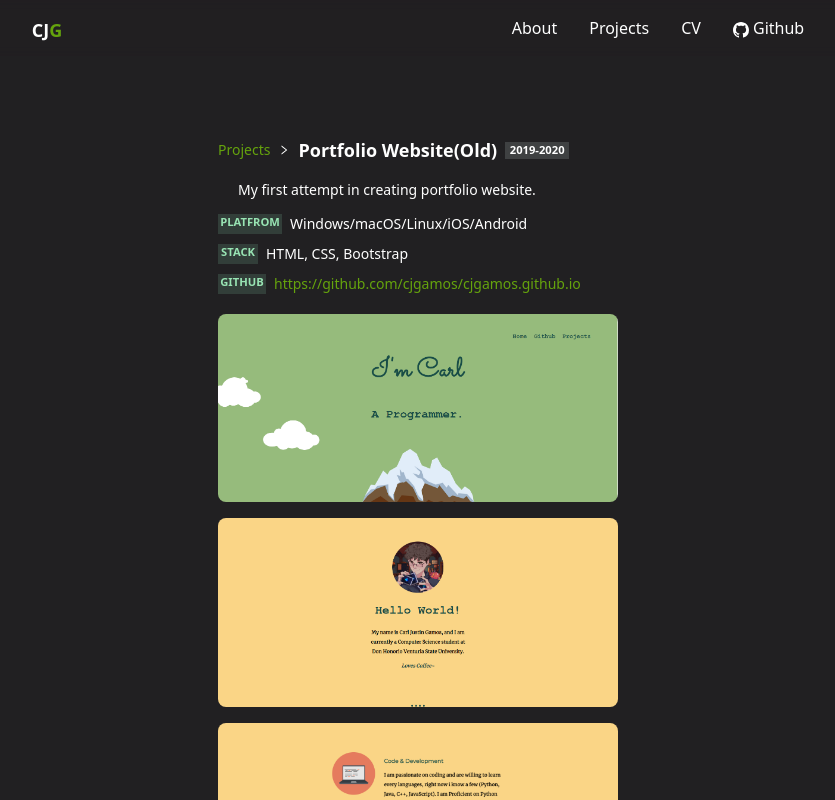
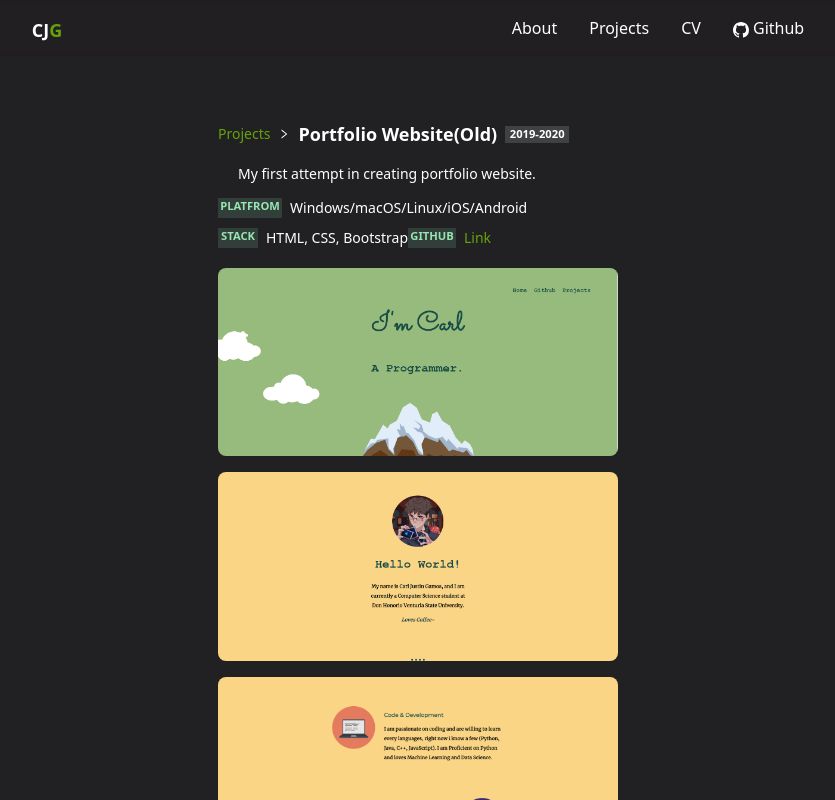
Before and after one commit to SudoPengu/portfolio-latest, a Next.js app: page /projects/portfolio-old in a window 1280 px wide. Shown: the top 800 px of the page, without its empty margins (222-1057 px from the left). Built offline with nearby package versions, Linux system fonts and the light colour scheme.

Commit message:
Minor Changes

```diff
--- a/pages/projects/amanung-sisuan.tsx
+++ b/pages/projects/amanung-sisuan.tsx
@@ -18,10 +18,10 @@ const underconstruction = ({ isVisible }: any) => {
             animate={{ y: 0, opacity: 1 }}
             // transition={{ type: "spring", stiffness: 30 }}
             transition={{ ease: "easeInOut", duration: 1 }}
-            className='sm:w-[20rem] md:w-[25rem] w-9/12 m-auto'>
+            className='sm:w-[20rem] md:w-[25rem] w-10/12 m-auto'>
 
             {/* Content */}
-            <div className='text-white py-20'>
+            <div className='text-white py-16'>
                 <Head>
                     <title>Amanung Sisuan - Carl Justin Gamos</title>
                 </Head>
@@ -53,7 +53,7 @@ const underconstruction = ({ isVisible }: any) => {
                         </div>
                         <div className='py-1 inline-flex'>
                             <div className='text-[0.7rem] disabled:opacity-75 text-[#98E4B3] bg-[#323E39] font-bold w-12 h-5 text-center'>GITHUB</div>
-                            <a className='text-sm pl-2 text-lime-600 hover:underline' href='https://github.com/cjgamos/AmanungSisuan' target="_blank" rel="noreferrer">https://github.com/cjgamos/AmanungSisuan</a>
+                            <a className='text-sm pl-2 text-lime-600 hover:underline' href='https://github.com/cjgamos/AmanungSisuan' target="_blank" rel="noreferrer">Link</a>
                         </div>
                     </div>
                 </div>
--- a/pages/projects/cropture.tsx
+++ b/pages/projects/cropture.tsx
@@ -21,10 +21,10 @@ const underconstruction = ({ isVisible }: any) => {
             animate={{ y: 0, opacity: 1 }}
             // transition={{ type: "spring", stiffness: 30 }}
             transition={{ ease: "easeInOut", duration: 1 }}
-            className='sm:w-[20rem] md:w-[25rem] w-9/12 m-auto'>
+            className='sm:w-[20rem] md:w-[25rem] w-10/12 m-auto'>
 
             {/* Content */}
-            <div className='text-white py-20'>
+            <div className='text-white py-16'>
                 <Head>
                     <title>Cropture - Carl Justin Gamos</title>
                 </Head>
@@ -56,7 +56,7 @@ const underconstruction = ({ isVisible }: any) => {
                         </div>
                         <div className='py-1 inline-flex'>
                             <div className='text-[0.7rem] disabled:opacity-75 text-[#98E4B3] bg-[#323E39] font-bold w-12 h-5 text-center'>GITHUB</div>
-                            <a className='text-sm pl-2 text-lime-600 hover:underline' href='https://github.com/cjgamos/CropTure' target="_blank" rel="noreferrer">https://github.com/cjgamos/CropTure</a>
+                            <a className='text-sm pl-2 text-jus text-lime-600 hover:underline' href='https://github.com/cjgamos/CropTure' target="_blank" rel="noreferrer">Link</a>
                         </div>
                     </div>
                 </div>
--- a/pages/projects/dhvsu-service-system.tsx
+++ b/pages/projects/dhvsu-service-system.tsx
@@ -21,10 +21,10 @@ const underconstruction = ({ isVisible }: any) => {
             animate={{ y: 0, opacity: 1 }}
             // transition={{ type: "spring", stiffness: 30 }}
             transition={{ ease: "easeInOut", duration: 1 }}
-            className='sm:w-[20rem] md:w-[25rem] w-9/12 m-auto'>
+            className='sm:w-[20rem] md:w-[25rem] w-10/12 m-auto'>
 
             {/* Content */}
-            <div className='text-white py-20'>
+            <div className='text-white py-16'>
                 <Head>
                     <title>Dhvsu Service System - Carl Justin Gamos</title>
                 </Head>
--- a/pages/projects/portfolio-old.tsx
+++ b/pages/projects/portfolio-old.tsx
@@ -22,10 +22,10 @@ const underconstruction = ({ isVisible }: any) => {
             animate={{ y: 0, opacity: 1 }}
             // transition={{ type: "spring", stiffness: 30 }}
             transition={{ ease: "easeInOut", duration: 1 }}
-            className='sm:w-[20rem] md:w-[25rem] w-9/12 m-auto'>
+            className='sm:w-[20rem] md:w-[25rem] w-10/12 m-auto'>
 
             {/* Content */}
-            <div className='text-white py-20'>
+            <div className='text-white py-16'>
 
                 <Head>
                     <title>Portfolio Old - Carl Justin Gamos</title>
@@ -47,7 +47,7 @@ const underconstruction = ({ isVisible }: any) => {
                 <div className='py-2'>
                     <h1 className='text-white text-sm py-2 text-justify indent-5'>My first attempt in creating portfolio website.</h1>
 
-                    <div>
+                    <div className=''>
                         <div className='py-1 inline-flex'>
                             <div className='text-[0.7rem] disabled:opacity-75 text-[#98E4B3] bg-[#323E39] font-bold w-16 h-5 text-center'>PLATFROM</div>
                             <span className='text-sm pl-2'>Windows/macOS/Linux/iOS/Android</span>
@@ -58,7 +58,7 @@ const underconstruction = ({ isVisible }: any) => {
                         </div>
                         <div className='py-1 inline-flex'>
                             <div className='text-[0.7rem] disabled:opacity-75 text-[#98E4B3] bg-[#323E39] font-bold w-12 h-5 text-center'>GITHUB</div>
-                            <a className='text-sm pl-2 text-lime-600 hover:underline' href='https://github.com/cjgamos/cjgamos.github.io' target="_blank" rel="noreferrer">https://github.com/cjgamos/cjgamos.github.io</a>
+                            <a className='text-sm pl-2 text-lime-600 hover:underline' href='https://github.com/cjgamos/cjgamos.github.io' target="_blank" rel="noreferrer">Link</a>
                         </div>
                     </div>
                 </div>
```
